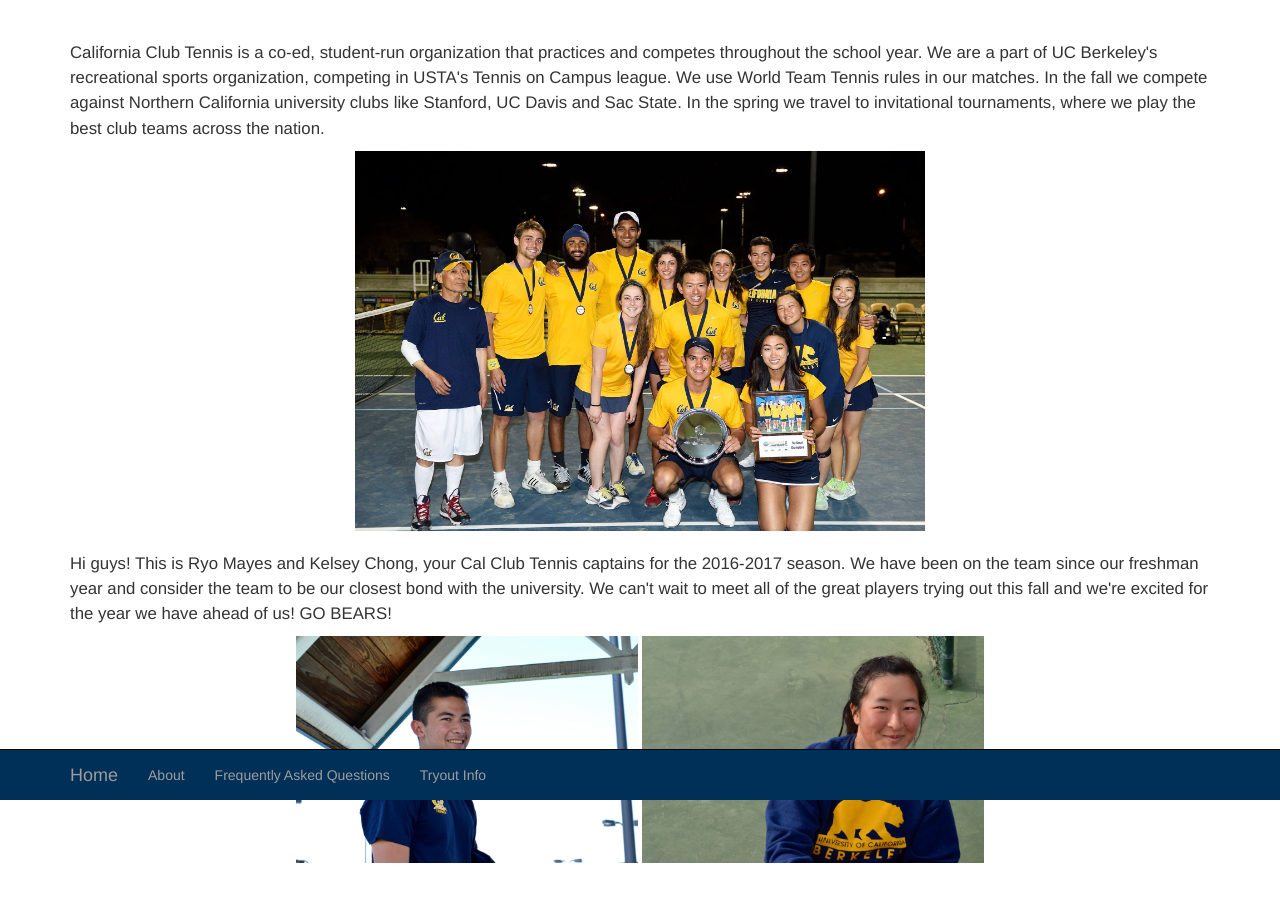
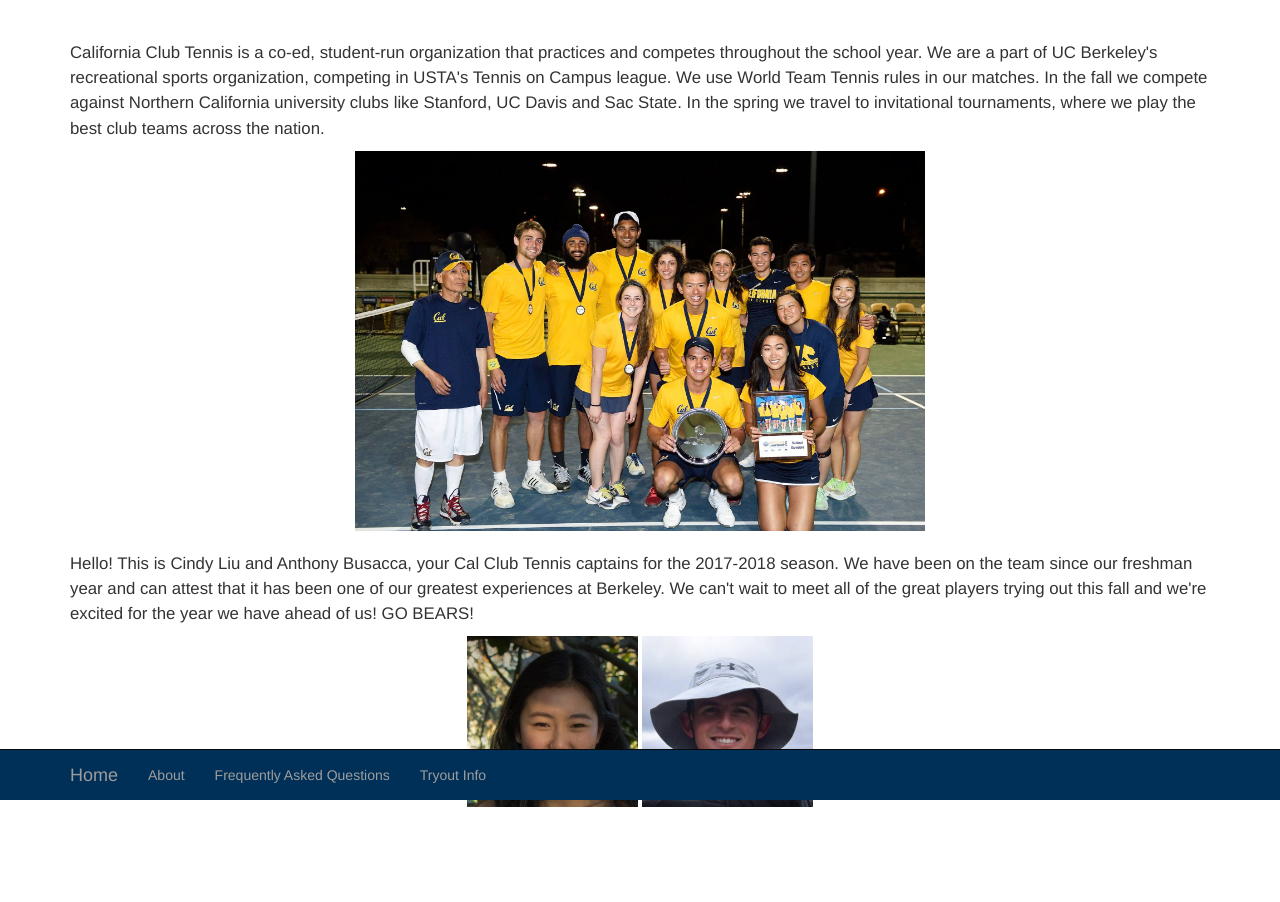
Before and after one commit to karislkim/calclubtennis, a plain HTML site: page about.html in a window 1280 px wide. Drawn offline with Linux system fonts and the light colour scheme.

Commit message:
Added cindy and anthony captin pics

```diff
--- a/about.html
+++ b/about.html
@@ -68,9 +68,9 @@
         <!-- <img src="images/calscript.svg"> -->
         <p class="info">California Club Tennis is a co-ed, student-run organization that practices and competes throughout the school year. We are a part of UC Berkeley's recreational sports organization, competing in USTA's Tennis on Campus league. We use World Team Tennis rules in our matches. In the fall we compete against Northern California university clubs like Stanford, UC Davis and Sac State. In the spring we travel to invitational tournaments, where we play the best club teams across the nation.</p>
         <img src="images/champions2.jpg">
-        <p class="info">Hi guys! This is Ryo Mayes and Kelsey Chong, your Cal Club Tennis captains for the 2016-2017 season. We have been on the team since our freshman year and consider the team to be our closest bond with the university. We can't wait to meet all of the great players trying out this fall and we're excited for the year we have ahead of us! GO BEARS!</p>
-        <img class="profpic" src="images/ryo.jpg">
-        <img class="profpic" src="images/kelsey.jpg">
+        <p class="info">Hello! This is Cindy Liu and Anthony Busacca, your Cal Club Tennis captains for the 2017-2018 season. We have been on the team since our freshman year and can attest that it has been one of our greatest experiences at Berkeley. We can't wait to meet all of the great players trying out this fall and we're excited for the year we have ahead of us! GO BEARS!</p>
+        <img class="profpic" src="images/cindy.png">
+        <img class="profpic" src="images/anthony.png">
     </div>
     <!-- /.container -->
 
--- a/css/style.css
+++ b/css/style.css
@@ -84,7 +84,7 @@ img {
 	vertical-align: middle;
 }
 .profpic {
-	width: 30%;
+	width: 15%;
 	margin-bottom: 50px;
 }
 @media only screen and (max-width: 720px) {
```
Also changed, not shown: faq.html (+1 -1 lines), images/anthony.png (added), images/cindy.png (added), 1 other file.
